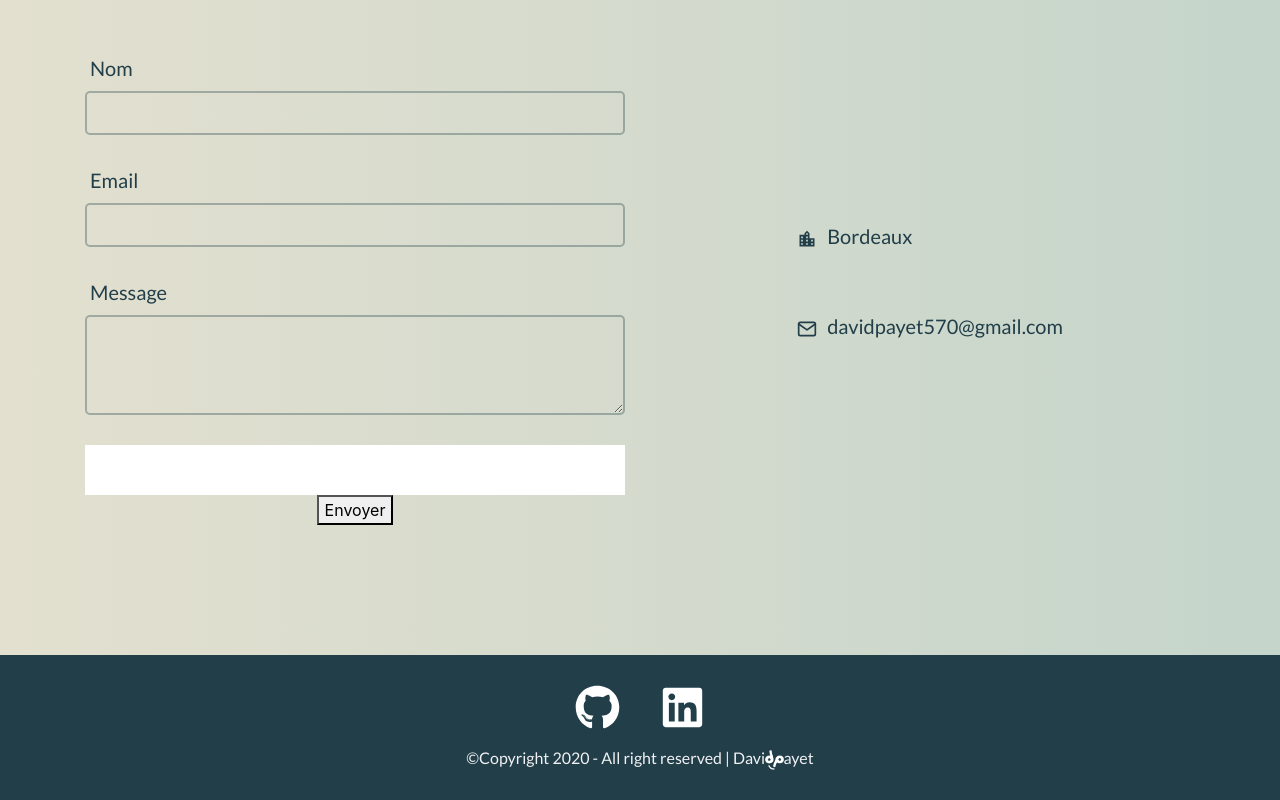
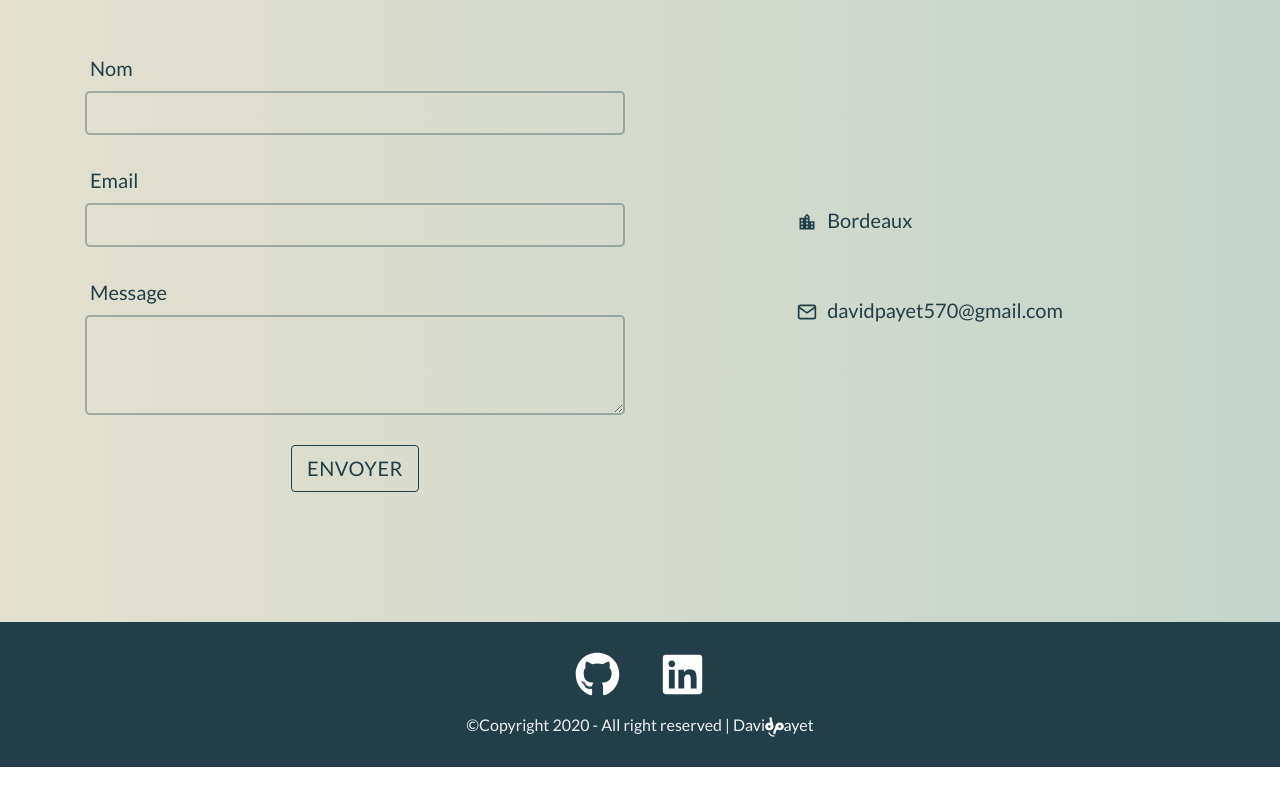
Before and after one commit to DavidPayet/david_portfolio, a React (Create React App) app: page / in a window 1280 px wide. Shown: the part 3693-4493 px from the top of the page. After the commit the page ends 4460 px from the top, so only its background shows below. Built offline with nearby package versions, Linux system fonts and the light colour scheme; a web font is replaced by a local one.

Commit message:
contact form test2

```diff
--- a/src/components/Contact.jsx
+++ b/src/components/Contact.jsx
@@ -2,6 +2,7 @@ import React from 'react'
 import { Container, Row, Col } from 'reactstrap'
 import { MdLocationCity } from "react-icons/md";
 import { FiMail } from "react-icons/fi";
+import Button from '@material-ui/core/Button';
 
 import '../styles/Contact.scss'
 
@@ -25,7 +26,7 @@ export default class Contact extends React.Component {
     fetch("/", {
       method: "POST",
       headers: { "Content-Type": "application/x-www-form-urlencoded" },
-      body: encode({ "form-name": "contact", ...this.state })
+      body: encode({ "form-name": "contactform", ...this.state })
     })
       .then(() => alert("Success!"))
       .catch(error => alert(error));
@@ -81,11 +82,11 @@ export default class Contact extends React.Component {
                       onChange={this.handleChange}
                     />
                   </div>
-                  <div className="recaptchafield">
+                  <div>
                     <div data-netlify-recaptcha="true"></div>
                   </div>
                 </div>
-                <button type="submit">Envoyer</button>
+                <Button variant="outlined" type="submit">Envoyer</Button>
               </form>
             </Col>
             <Col className="info" xl="6" lg="6" md="6" sm="12" xs="12" >
--- a/src/styles/Contact.scss
+++ b/src/styles/Contact.scss
@@ -28,10 +28,6 @@
     }
 
     .fields {
-      .recaptchafield {
-        background-color: white;
-        height: 50px;
-      }
       .field {
         padding-bottom: 30px;
 
@@ -79,6 +75,15 @@
       }
     }
 
+    .MuiButton-outlined {
+      border-color: rgb(33, 62, 73);
+      color: rgb(33, 62, 73);
+      min-height: 40px;
+      font-size: 20px;
+      font-family: 'Lato';
+    }
+
+
     .info {
       display: flex;
       justify-content: center;
```
